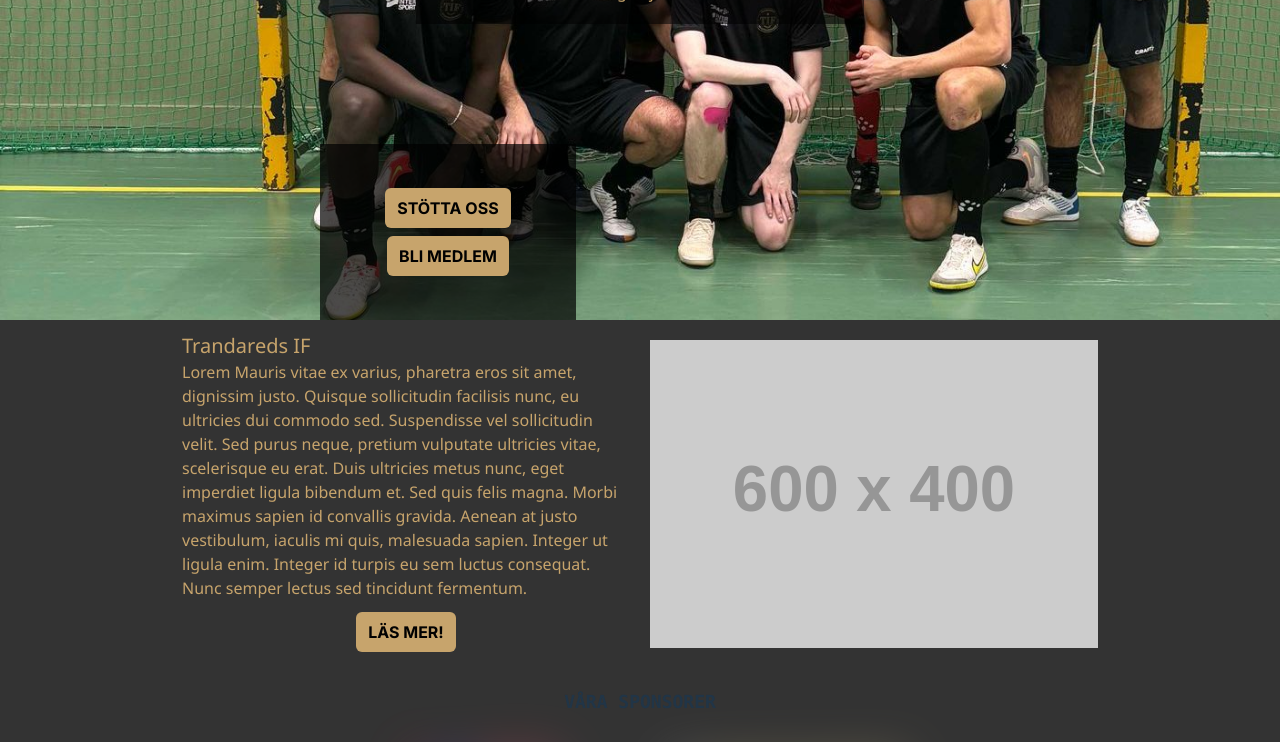
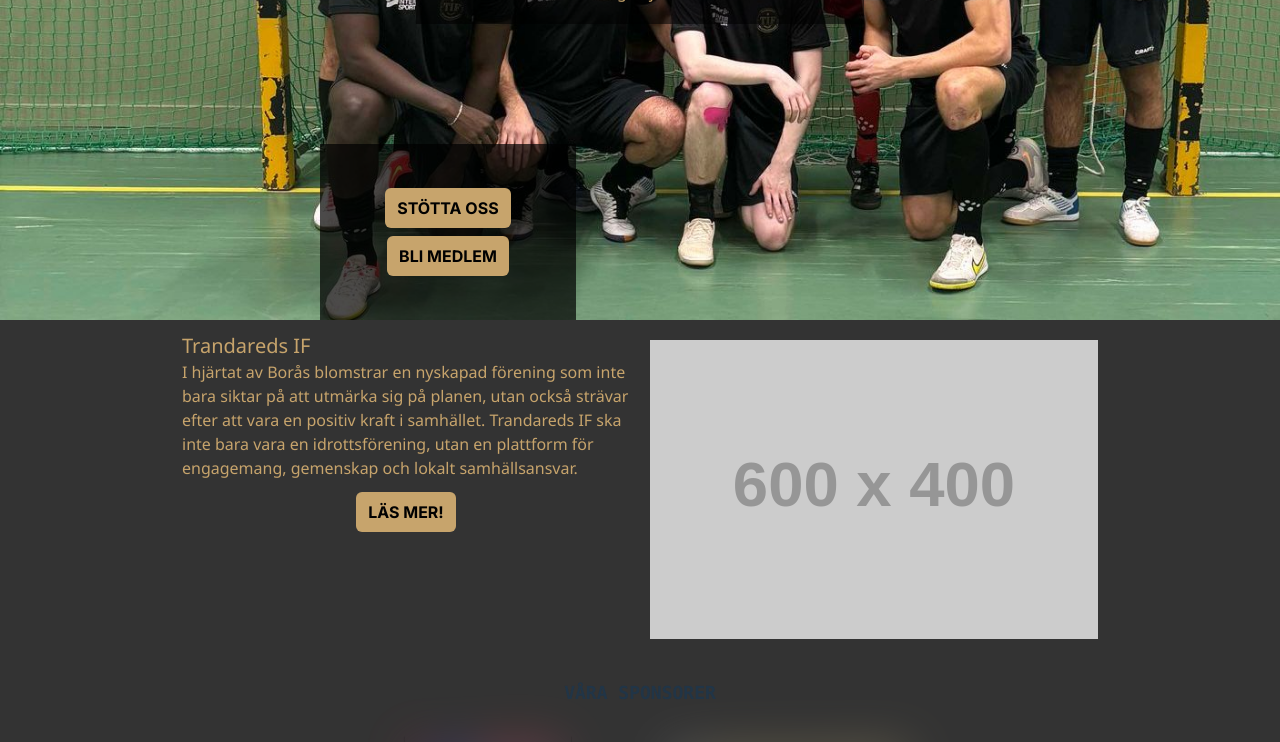
Before and after one commit to lia-2-team-1/webbsite, a React (Vite) app: page / in a window 1280 px wide. Shown: the part 536-1278 px from the top of the page. Built offline with nearby package versions, Linux system fonts and the light colour scheme.

Commit message:
+Proper text

```diff
--- a/src/components/AboutUs.tsx
+++ b/src/components/AboutUs.tsx
@@ -8,7 +8,7 @@ interface AboutUsProps {
 export default function AboutUs({header, p, src}: AboutUsProps) {
     const initProps: AboutUsProps[] = {
         header:  "Trandareds IF",
-        p: "Lorem Mauris vitae ex varius, pharetra eros sit amet, dignissim justo. Quisque sollicitudin facilisis nunc, eu ultricies dui commodo sed. Suspendisse vel sollicitudin velit. Sed purus neque, pretium vulputate ultricies vitae, scelerisque eu erat. Duis ultricies metus nunc, eget imperdiet ligula bibendum et. Sed quis felis magna. Morbi maximus sapien id convallis gravida. Aenean at justo vestibulum, iaculis mi quis, malesuada sapien. Integer ut ligula enim. Integer id turpis eu sem luctus consequat. Nunc semper lectus sed tincidunt fermentum. ",
+        p: "I hjärtat av Borås blomstrar en nyskapad förening som inte bara siktar på att utmärka sig på planen, utan också strävar efter att vara en positiv kraft i samhället. Trandareds IF ska inte bara vara en idrottsförening, utan en plattform för engagemang, gemenskap och lokalt samhällsansvar.",
         src: "https://placehold.co/600x400",
     }
     return(
```
